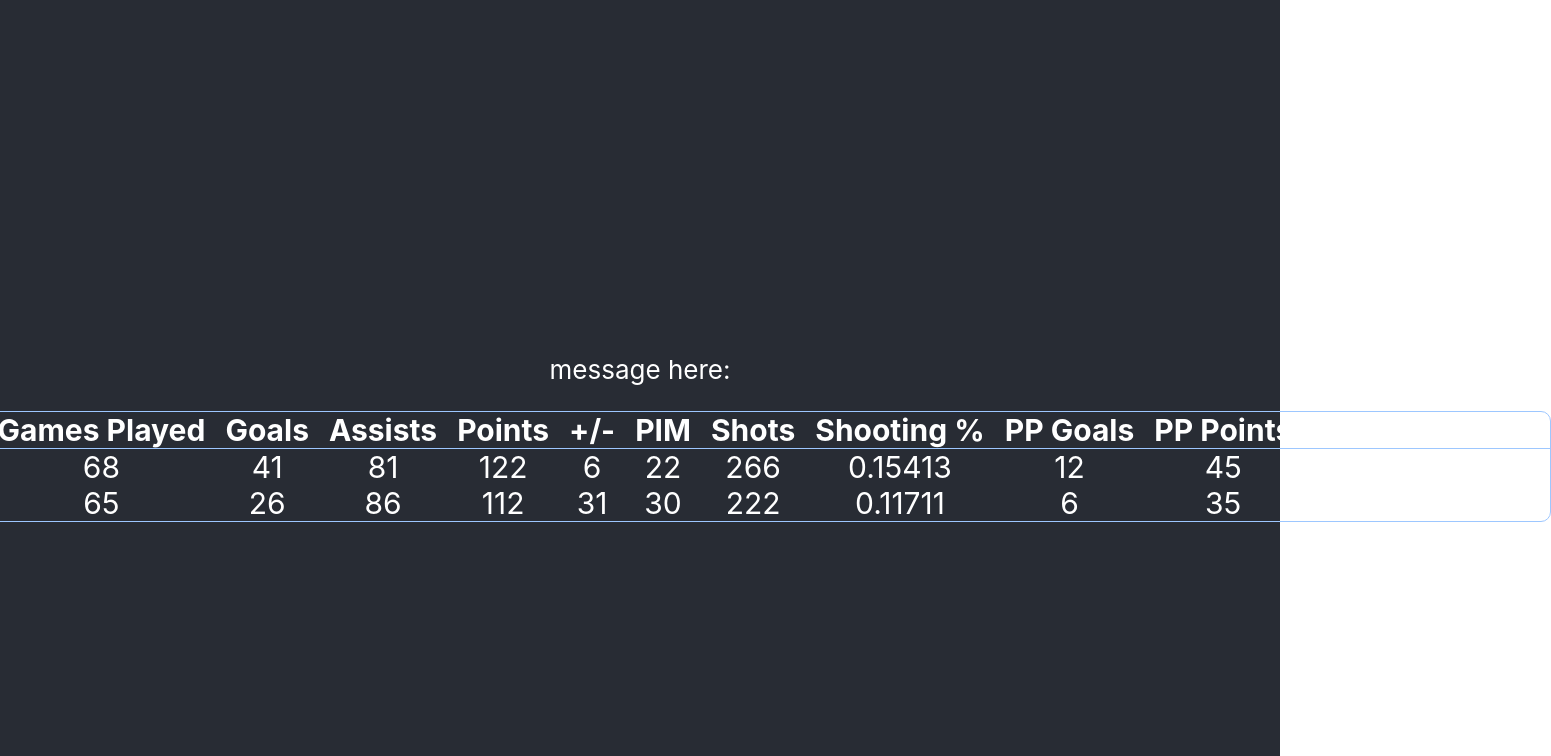
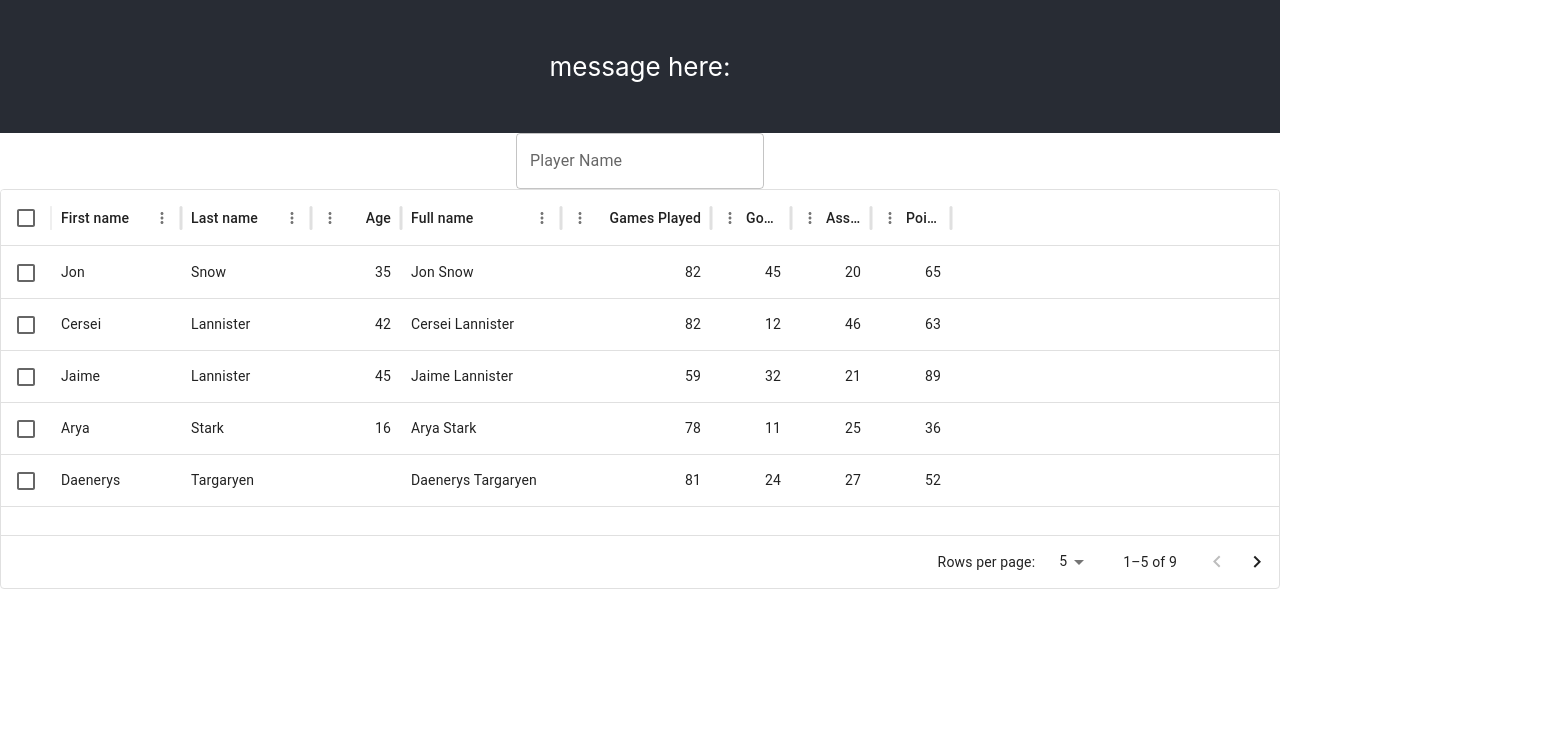
Before and after one commit to zachmanac/hockey-stats-v2, a React (Create React App) app in the folder react-frontend/: page / in a window 1280 px wide. Shown: the top 756 px of the page, 1551 px wide, since content can reach past the window. Built offline with nearby package versions, Linux system fonts and the light colour scheme.

Commit message:
add search filter, delete styling

```diff
--- a/react-frontend/src/App.js
+++ b/react-frontend/src/App.js
@@ -24,44 +24,6 @@ function App() {
     <div className="App">
       <header className="App-header">
         <p>message here: {message}</p>
-        <table className="table">
-          <thead>
-            <tr>
-              <th>Name</th>
-              <th>Games Played</th>
-              <th>Goals</th>
-              <th>Assists</th>
-              <th>Points</th>
-              <th>+/-</th>
-              <th>PIM</th>
-              <th>Shots</th>
-              <th>Shooting %</th>
-              <th>PP Goals</th>
-              <th>PP Points</th>
-              <th>SH Goals</th>
-              <th>GWG</th>
-            </tr>
-          </thead>
-          <tbody>
-            {data.map((data, index) => (
-            <tr key={index}>
-              <td>{data.data[0].skaterFullName}</td>
-              <td>{data.data[0].gamesPlayed}</td>
-              <td>{data.data[0].goals}</td>
-              <td>{data.data[0].assists}</td>
-              <td>{data.data[0].points}</td>
-              <td>{data.data[0].plusMinus}</td>
-              <td>{data.data[0].penaltyMinutes}</td>
-              <td>{data.data[0].shots}</td>
-              <td>{data.data[0].shootingPct}</td>
-              <td>{data.data[0].ppGoals}</td>
-              <td>{data.data[0].ppPoints}</td>
-              <td>{data.data[0].shGoals}</td>
-              <td>{data.data[0].gameWinningGoals}</td>
-            </tr>
-            ))}
-          </tbody>
-        </table>
       </header>
       <DataTable />
     </div>
--- a/react-frontend/src/App.scss
+++ b/react-frontend/src/App.scss
@@ -4,7 +4,7 @@
 
 .App-header {
   background-color: #282c34;
-  min-height: 100vh;
+  max-height: 500px;
   display: flex;
   flex-direction: column;
   align-items: center;
@@ -13,21 +13,3 @@
   color: white;
   padding: 25px;
 }
-
-.table {
-  width: 85%;
-  font-size: 30px;
-  border: 1px solid #9dc7ff;
-  border-radius: 10px;
-  white-space: nowrap;
-  border-collapse: separate;
-  border-spacing: 0;
-  th {
-    border-bottom: 1px solid #9dc7ff;
-    padding: 0 10px;
-    font-weight: 700;
-  }
-  td {
-    padding: 0 10px;
-  }
-}
--- a/react-frontend/src/components/DataTable.js
+++ b/react-frontend/src/components/DataTable.js
@@ -1,4 +1,6 @@
+import { useState } from 'react';
 import { DataGrid } from '@mui/x-data-grid';
+import TextField from '@mui/material/TextField';
 // import data from './mockData';
 
 const columns = [
@@ -58,10 +60,26 @@ const rows = [
 ];
 
 export default function DataTable() {
+  const [nameFilter, setNameFilter] = useState('');
+
+  const displayedRows = function (rows) {
+    return rows.filter((row) => {
+      if(`${row.firstName || ''} ${row.lastName || ''}`.toLowerCase().includes(nameFilter)) {
+        return true;
+      } else {
+        return false;
+      }
+    }
+    )
+  }
+
   return (
     <div style={{ height: 400, width: '100%' }}>
+      <TextField id="outlined-basic" label="Player Name" variant="outlined" value={nameFilter}
+      onChange={(e) => {setNameFilter(e.target.value)}}
+      />
       <DataGrid
-        rows={rows}
+        rows={displayedRows(rows)}
         columns={columns}
         initialState={{
           pagination: {
```
